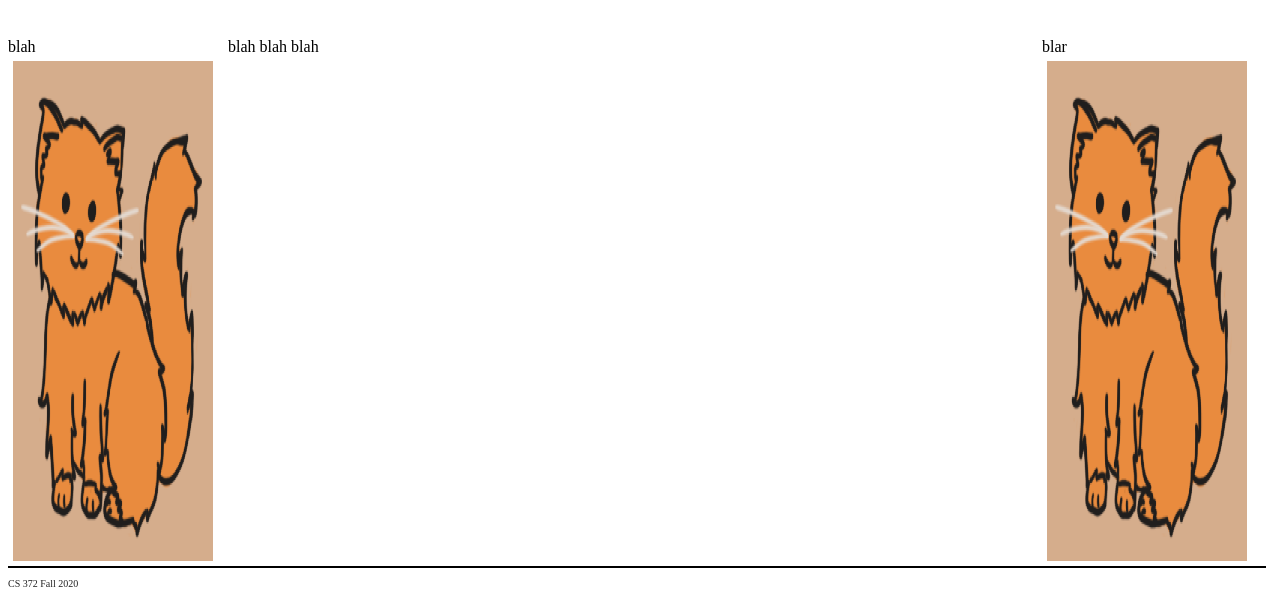
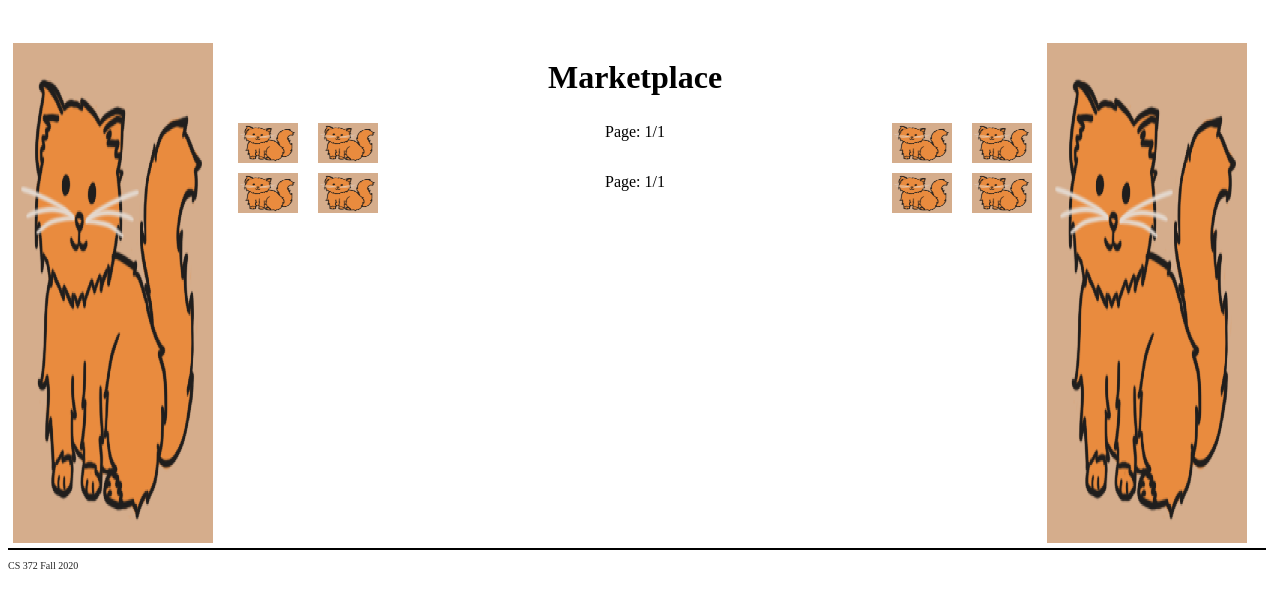
Before and after one commit to MatthewRupchan/SuiteCats, a PHP site: page /webpages/marketplace.html in a window 1280 px wide. Shown: the part 210-809 px from the top of the page. After the commit the page ends 779 px from the top, so only its background shows below. Run offline with PHP 8.4, Linux system fonts and the light colour scheme.

Commit message:
Make Page Forward Backward Bar

```diff
--- a/css/marketplace.css
+++ b/css/marketplace.css
@@ -1,18 +1,72 @@
+/*
+Table of contents:
+1-Main Page Sections
+2-Aside Section Content
+3-Marketplace Section Content
+*/
+
+/*
+Main Page Sections
+*/
+content{
+	min-width: calc(220px + 450px + 220px);
+}
+
 aside{
 	width:10%;
 	min-width: 220px;
 	float: left;
 }
 
+#marketplace{
+	float: left;
+	width: 80%;
+	max-width: calc(100% - 450px);
+	min-width: calc(450px);
+}
+
+/*
+Aside Section Content
+*/
 .icon{
 	float: left;
 	width: 200px;
 	height: 500px;
+	margin-top: 150px;
 	margin: 5px;
 }
 
-#marketplace{
+/*
+Marketplace Section Content
+*/
+h1{
 	float: left;
-	width: 80%;
-	max-width: calc(100% - 450px);
+	width: 100%;
+	text-align: center;
 }
+
+.forward_backward{
+	float: left;
+	width: 100%;
+	margin-top: 5px;
+	margin-bottom: 5px;
+}
+
+.image_button{
+	width: 60px;
+	height: 40px;
+	margin-left: 10px;
+	margin-right: 10px;
+	float: left;
+}
+
+.image_button:hover{
+	cursor: pointer;
+}
+
+.page_label{
+	text-align: center;
+	float: left;
+	min-width: 100px;
+	width: calc(100% - 320px);
+}
--- a/webpages/marketplace.html
+++ b/webpages/marketplace.html
@@ -32,16 +32,35 @@
 
 		<content>
 			<aside>
-			blah
 				<img class="icon" src="../cat_images/placeholder.png" alt="Marketplace Icon">
 			</aside>
 
 			<div id="marketplace">
-				blah blah blah
+				<h1>Marketplace</h1>
+
+				<div class="forward_backward">
+					<img id="Far_Back" class="image_button" src="../cat_images/placeholder.png" alt="Far Back">
+					<img id="Back" class="image_button" src="../cat_images/placeholder.png" alt="Back">
+
+					<div class="page_label">Page: 1/1 <!--PHP SPOT HERE--></div>
+
+					<img id="Ahead" class="image_button" src="../cat_images/placeholder.png" alt="Ahead">
+					<img id="Far_Ahead" class="image_button" src="../cat_images/placeholder.png" alt="Far Ahead">
+				</div>
+
+				<div class="forward_backward">
+					<img id="Far_Back" class="image_button" src="../cat_images/placeholder.png" alt="Far Back">
+					<img id="Back" class="image_button" src="../cat_images/placeholder.png" alt="Back">
+
+					<div class="page_label">Page: 1/1 <!--PHP SPOT HERE--></div>
+
+					<img id="Ahead" class="image_button" src="../cat_images/placeholder.png" alt="Ahead">
+					<img id="Far_Ahead" class="image_button" src="../cat_images/placeholder.png" alt="Far Ahead">
+				</div>
+
 			</div>
 
 			<aside>
-			blar
 				<img class="icon" src="../cat_images/placeholder.png" alt="Marketplace Icon">
 			</aside>
 		</content>
```
